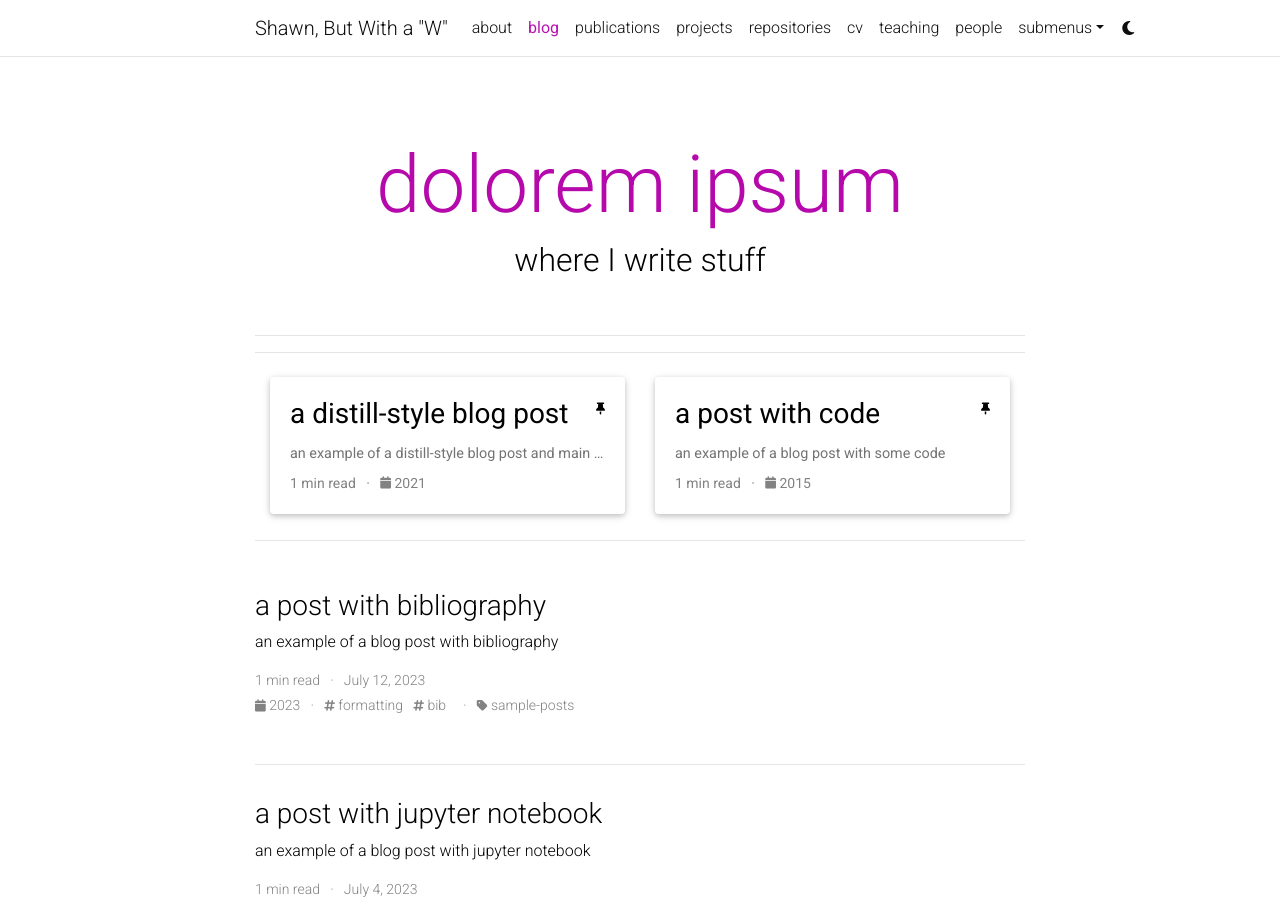
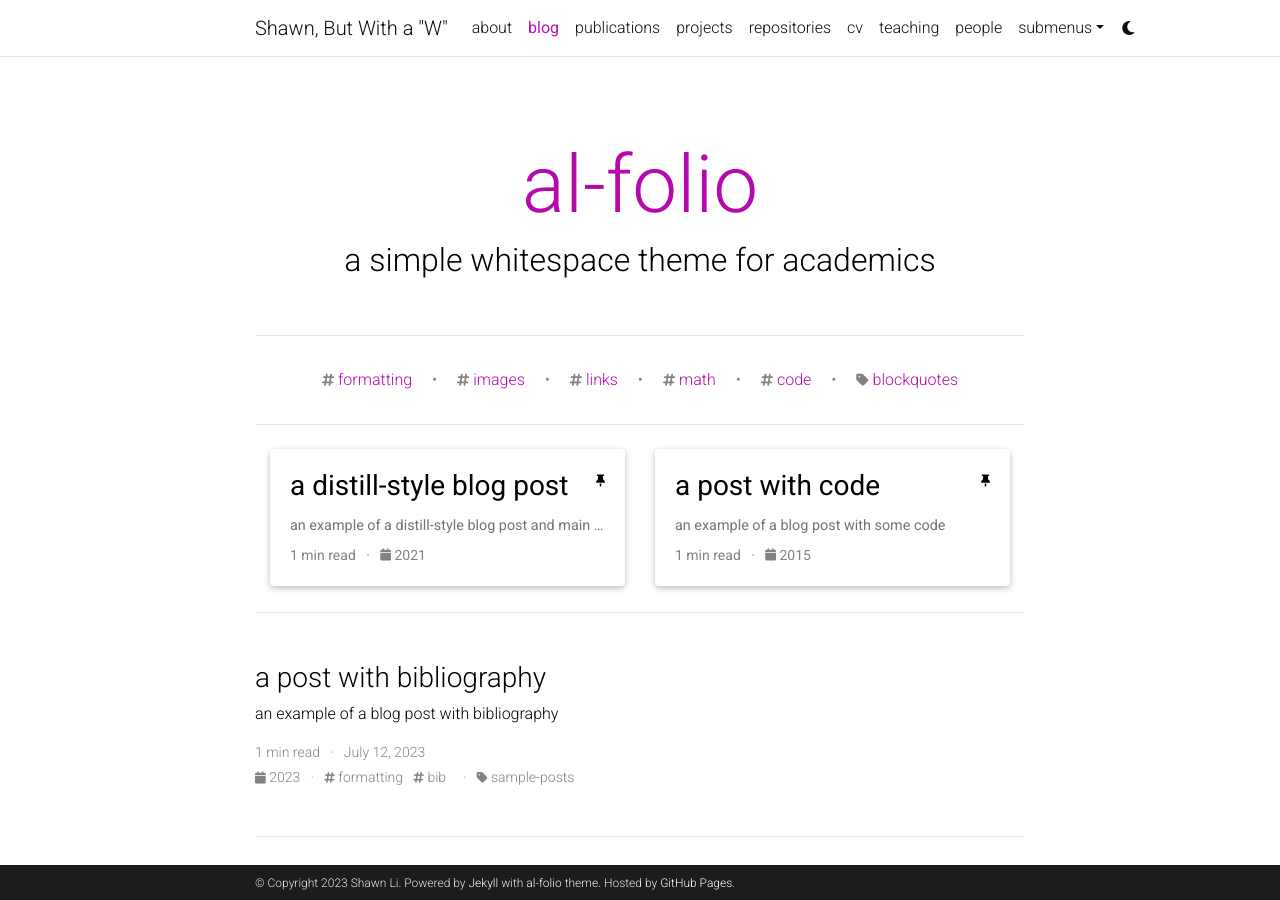
Before and after one commit to Shawn-But-With-a-W/Shawn-But-With-a-W.github.io, a Jekyll site: the page built from blog/index.html, in a window 1280 px wide and 900 px high. Built offline with Jekyll 4.4.1, drawn with Linux system fonts in a browser that asks for light colours; full-size pictures stand in for the smaller copies a plugin makes; the list of posts is cut into pages by our own code; comment, search, counter and statistics services are not loaded; a style sheet for code colours, icons or effects is not loaded; some of the changed lines change nothing that is shown.

Commit message:
Revert "Change slightly more"
This reverts commit 7d431bb513530cb676038ee95be71768ccc17461.

```diff
--- a/_config.yml
+++ b/_config.yml
@@ -6,7 +6,7 @@
 first_name: Shawn
 middle_name:
 last_name: Li
-email:
+email: you@example.com
 description: > # the ">" symbol means to ignore newlines until "footer_text:"
   I'll think of something later
 footer_text: >
@@ -40,14 +40,14 @@
 # will use title and url fields
 # Take a look to https://github.com/jekyll/jekyll-feed for more customization
 
-rss_icon: false
+rss_icon: true
 
 # -----------------------------------------------------------------------------
 # Layout
 # -----------------------------------------------------------------------------
 
 navbar_fixed: true
-footer_fixed: false
+footer_fixed: true
 
 # Dimensions
 max_width: 800px
@@ -103,7 +103,7 @@
 wechat_qr: # filename of your wechat qr-code saved as an image (e.g., wechat-qr.png if saved to assets/img/wechat-qr.png)
 
 contact_note: >
-
+  You can even add a little note about which of these is the best way to reach you.
 
 # -----------------------------------------------------------------------------
 # Analytics and search engine verification
@@ -119,9 +119,9 @@
 # Blog
 # -----------------------------------------------------------------------------
 
-blog_name: dolorem ipsum # blog_name will be displayed in your blog page
+blog_name: al-folio # blog_name will be displayed in your blog page
 blog_nav_title: blog # your blog must have a title for it to be displayed in the nav bar
-blog_description: where I write stuff
+blog_description: a simple whitespace theme for academics
 permalink: /blog/:year/:title/
 
 # Pagination
@@ -154,6 +154,8 @@
 # If you have blog posts published on medium.com or other external sources,
 # you can display them in your blog by adding a link to the RSS feed.
 external_sources:
+  - name: medium.com
+    rss_url: https://medium.com/@al-folio/feed
 
 # -----------------------------------------------------------------------------
 # Collections
@@ -260,8 +262,8 @@
     tag: '/blog/tag/:name/'
     category: '/blog/category/:name/'
 
-display_tags: [] # these tags will be displayed on the front page of your blog
-display_categories: [] # these categories will be displayed on the front page of your blog
+display_tags: ['formatting', 'images', 'links', 'math', 'code'] # these tags will be displayed on the front page of your blog
+display_categories: ['blockquotes'] # these categories will be displayed on the front page of your blog
 
 # -----------------------------------------------------------------------------
 # Jekyll Scholar
```
